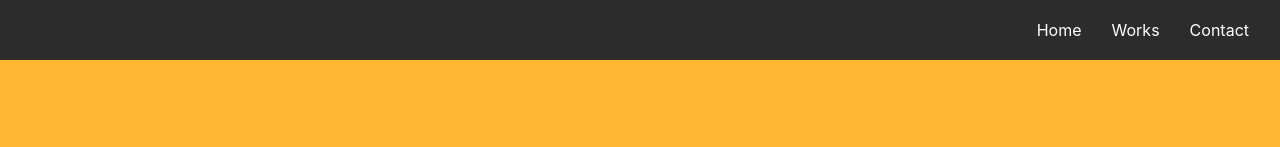
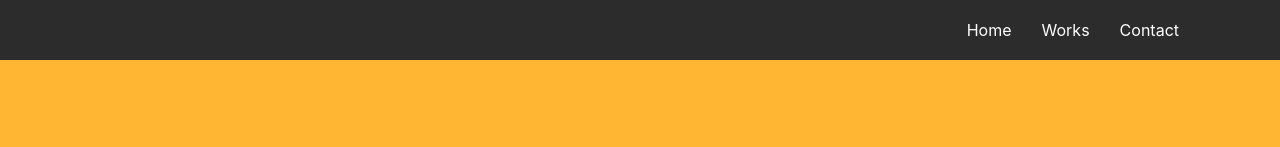
Before and after one commit to crmelsauce/Code-Workshop-Telkom-University, a website: page index.html in a window 1280 px wide. Shown: the top 147 px of the page. Drawn offline with nearby package versions, Linux system fonts and the light colour scheme.

Commit message:
add container to navbar

```diff
--- a/index.html
+++ b/index.html
@@ -15,7 +15,7 @@
   <body>
     <!-- this is Navbar section -->
     <nav
-      class="navbar navbar-light justify-content-md-end justify-content-center"
+      class="navbar container navbar-light justify-content-md-end justify-content-center"
     >
       <ul class="nav">
         <li class="nav-item">
```
